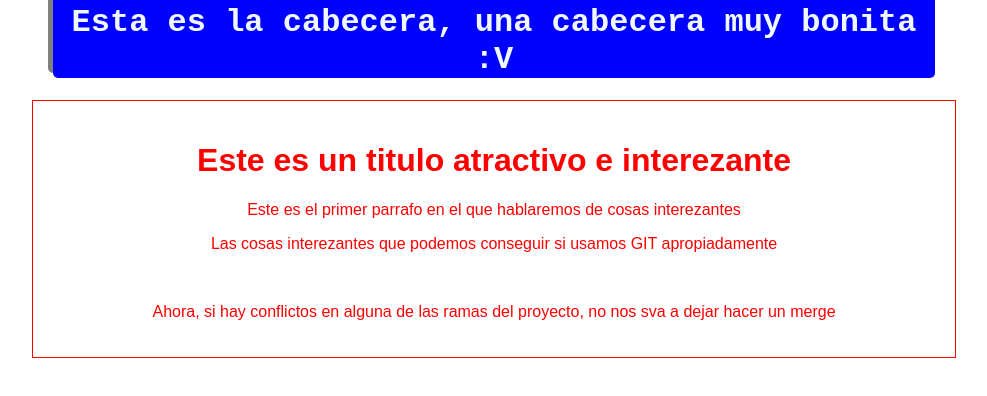
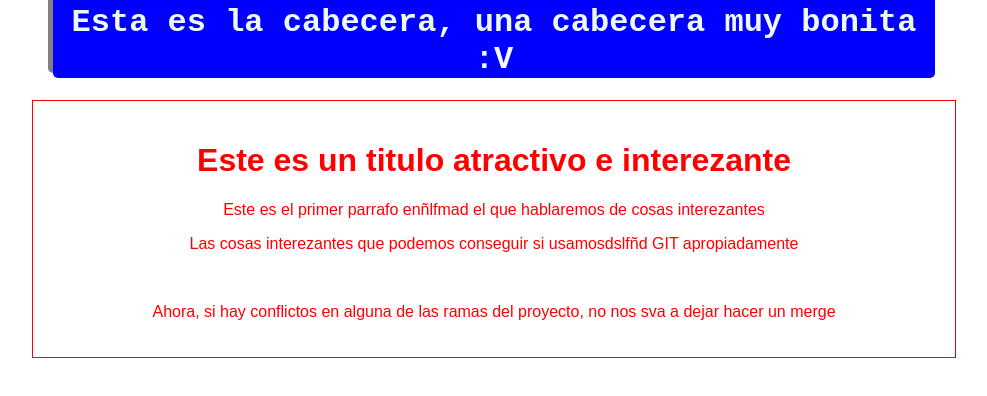
Before and after one commit to Camiloco345/Pruebas, a plain HTML site: page Index.html in a window 1280 px wide. Shown: the part 92-488 px from the top of the page, without its empty margins (146-1133 px from the left). Drawn offline with Linux system fonts and the light colour scheme.

Commit message:
uy, se me fue un error

```diff
--- a/Index.html
+++ b/Index.html
@@ -16,8 +16,8 @@
     <div class="container">
         <div class="Post">
             <h1>Este es un titulo atractivo e interezante</h1>
-            <p>Este es el primer parrafo en el que hablaremos de cosas interezantes</p>
-            <p>Las cosas interezantes que podemos conseguir si usamos GIT apropiadamente</p>
+            <p>Este es el primer parrafo enñlfmad el que hablaremos de cosas interezantes</p>
+            <p>Las cosas interezantes que podemos conseguir si usamosdslfñd GIT apropiadamente</p>
             <br>
             <p>Ahora, si hay conflictos en alguna de las ramas del proyecto, no nos sva a dejar hacer un merge</p>
         </div>
```
